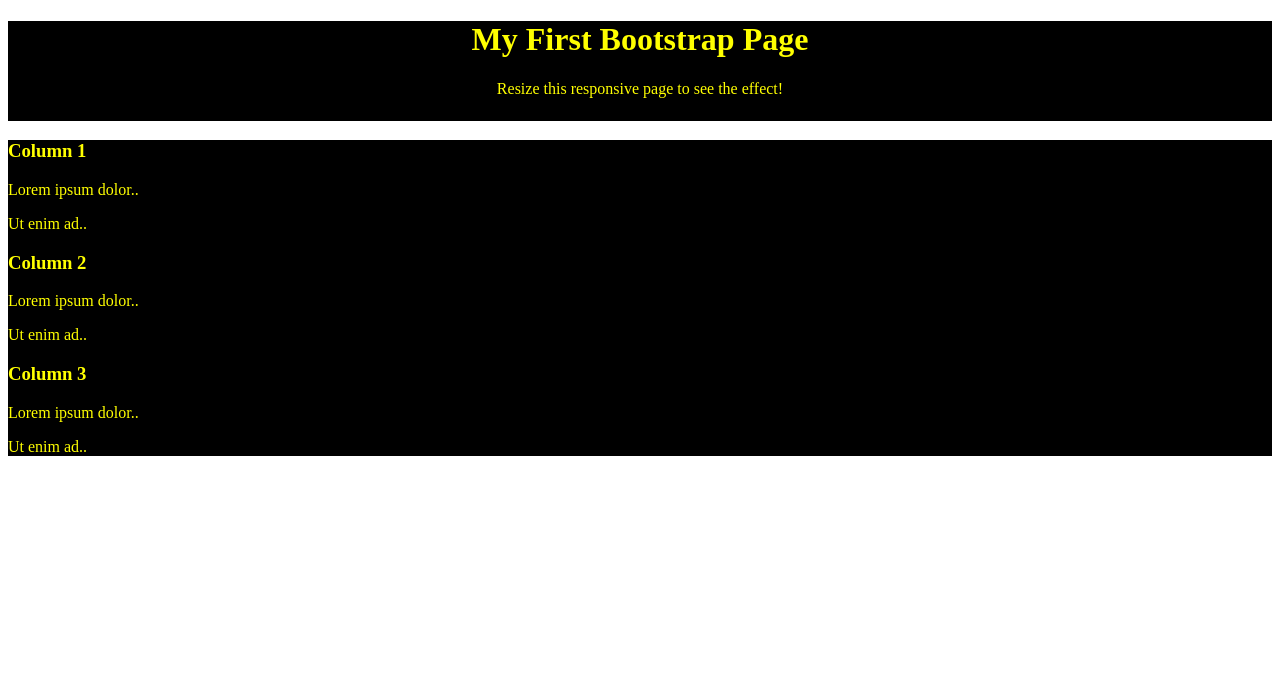
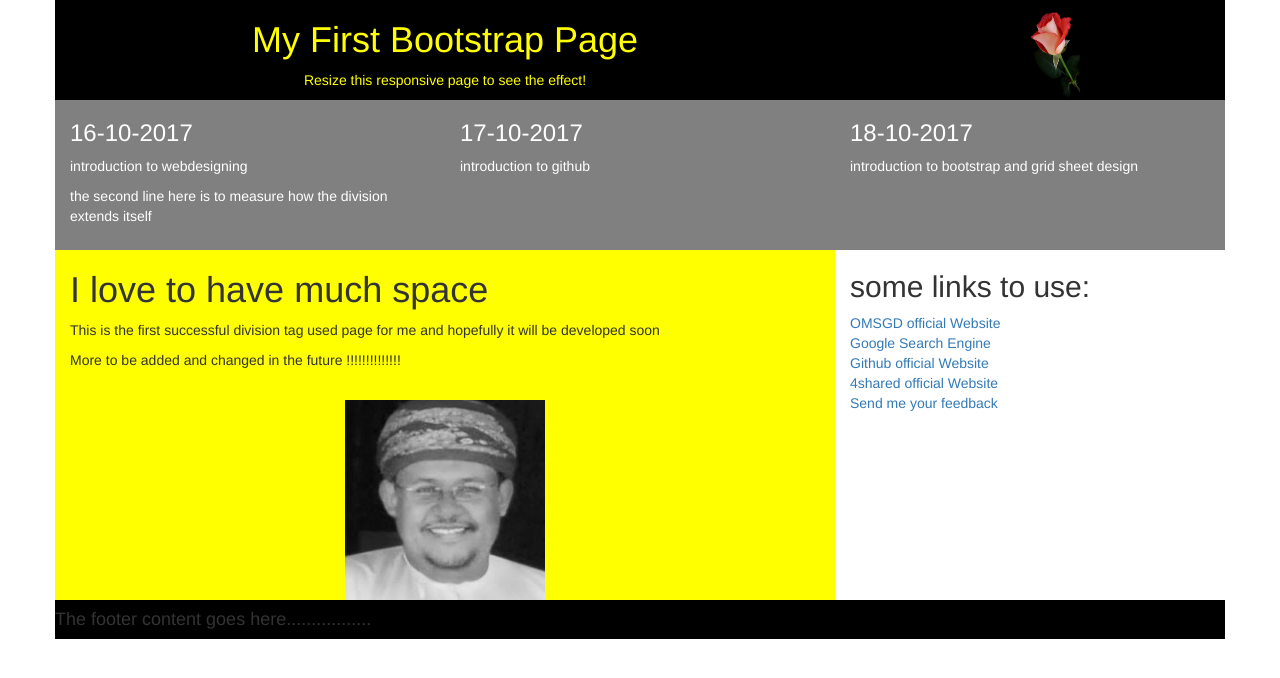
Before and after one commit to abma2008/ABMA, a plain HTML site: page website1/index.html in a window 1280 px wide. Drawn offline with Linux system fonts and the light colour scheme.

Commit message:
website1 new version after class on 19-10-2017 bootstrap and grid sheet design (first successful try)

```diff
--- a/website1/css/mystyle.css
+++ b/website1/css/mystyle.css
@@ -1,27 +1,41 @@
-.row{
+
+#date1{
+    background-color:gray;
+    color:white;
+    height:150px;
+
+}
+#date2{
+    background-color:gray;
+    color:white;
+    height:150px;
+
+}
+#date3{
+    background-color:gray;
+    color:white;
+    height:150px;
+}
+#head-right{
+    background-color:black;
+    text-align:center;
+    color:yellow;
+    height:100px;
+}
+#head-left{
+background-color:black;
+
+
+}
+#body1{
+    background-color:yellow;
+}
+
+a:hover{
     background-color:black;
     color:yellow;
-}
-#header{
-    background-color: black;
-    height: 100px;
-    color:yellow;
-    text-align:center;
-    font-family:'Times New Roman', Times, serif;
-    font-size:20;
-}
-#right{
-    background-color:white;
-    height:400px;
-    color:black;
-}
-#left{
-    background-color:yellow;
-    height:300px;
-    color:black;
+
 }
 #footer{
     background-color:black;
-    height: 100px;
-    color:red;
 }
--- a/website1/index.html
+++ b/website1/index.html
@@ -1,38 +1,79 @@
 <!DOCTYPE html>
 <html lang="en">
+
 <head>
-    <meta charset="UTF-8">
-    <meta name="viewport" content="width=device-width, initial-scale=1.0">
-    <meta http-equiv="X-UA-Compatible" content="ie=edge">
-    <title>My bootstrap website here:</title>
-    <!-- Latest compiled and minified CSS -->
+    <title>Bootstrap Example</title>
+    <meta charset="utf-8">
+    <meta name="viewport" content="width=device-width, initial-scale=1">
     <link rel="stylesheet" href="css/mystyle.css">
+    <link rel="stylesheet" href="css/bootstrap.min.css">
+
 </head>
+
 <body>
-        <div id="header">
+
+
+    <div class="container">
+        <div id="header" class="head">
+            <div class="row">
+                <div id="head-right" class="col-sm-8">
                     <h1>My First Bootstrap Page</h1>
                     <p>Resize this responsive page to see the effect!</p>
                 </div>
+                <div id="head-left" class "col-sm-4">
+                    <center>
+                        <img src="images/test.jpg" height="100" width="100">
+                    </center>
 
-              <div class="container">
-                <div class="row">
-                  <div class="col-sm-4">
-                    <h3>Column 1</h3>
-                    <p>Lorem ipsum dolor..</p>
-                    <p>Ut enim ad..</p>
-                  </div>
-                  <div class="col-sm-4">
-                    <h3>Column 2</h3>
-                    <p>Lorem ipsum dolor..</p>
-                    <p>Ut enim ad..</p>
-                  </div>
-                  <div class="col-sm-4">
-                    <h3>Column 3</h3>
-                    <p>Lorem ipsum dolor..</p>
-                    <p>Ut enim ad..</p>
+
                 </div>
             </div>
+            <div class="row">
+                <div id="date1" class="col-sm-4">
+                    <h3> 16-10-2017</h3>
+                    <p> introduction to webdesigning</p>
+                    <p> the second line here is to measure how the division extends itself</p>
+                </div>
+                <div id="date2" class="col-sm-4">
+                    <h3>17-10-2017</h3>
+                    <p> introduction to github</p>
+                </div>
+                <div id="date3" class="col-sm-4">
+                    <h3> 18-10-2017</h3>
+                    <p> introduction to bootstrap and grid sheet design</p>
+                </div>
+            </div>
+            <div class="row">
+                <div id="body1" class="col-sm-8">
+                    <h1> I love to have much space</h1>
+                    <p> This is the first successful division tag used page for me and hopefully it will be developed soon</p>
+                    <p> More to be added and changed in the future !!!!!!!!!!!!!!</p>
+                    <br>
+                    <center>
+                            <img src="images/nasser.jpg" height="200" width="200">
+                    </center>
+
+                </div>
+                <div id="body2" class="col-sm-4">
+                    <h2> some links to use:</h2>
+                    <a href="http://www.omsgd.gov.om"> OMSGD official Website</a>
+                    <br>
+                    <a href="http://www.google.com"> Google Search Engine</a>
+                    <br>
+                    <a href="http://www.github.com"> Github official Website</a>
+                    <br>
+                    <a href="http://www.4shared.com"> 4shared official Website</a>
+                    <br>
+                    <a href="email.html">Send me your feedback</a>
+                </div>
+        </div>
+        <div id="footer" class="row">
+            <h4> The footer content goes here.................</h4>
         </div>
 
+    </div>
+
+
 </body>
+
 </html>
```
Also changed, not shown: website1/images/nasser.jpg (added), website1/images/test.jpg (added), website1/reference.txt (added). Lines whose indentation alone changed are shown as unchanged.
